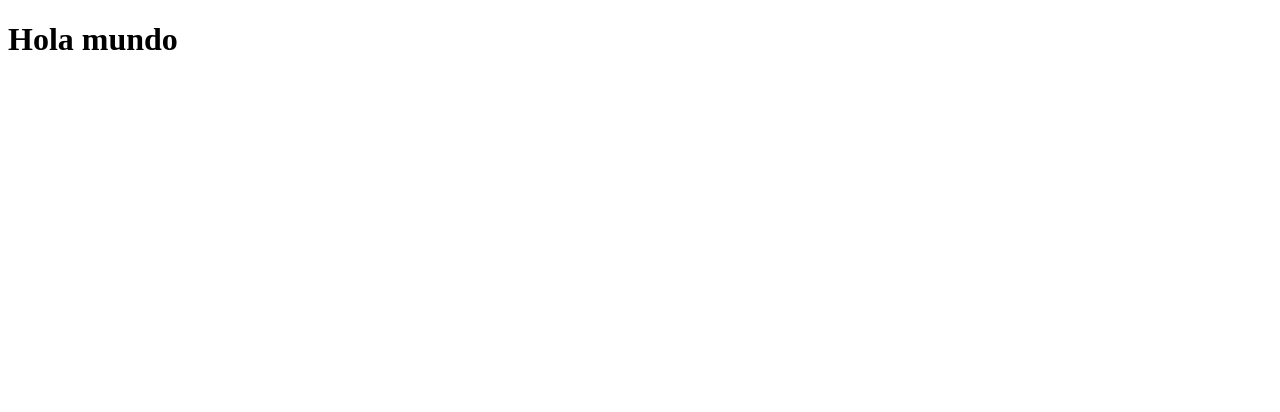
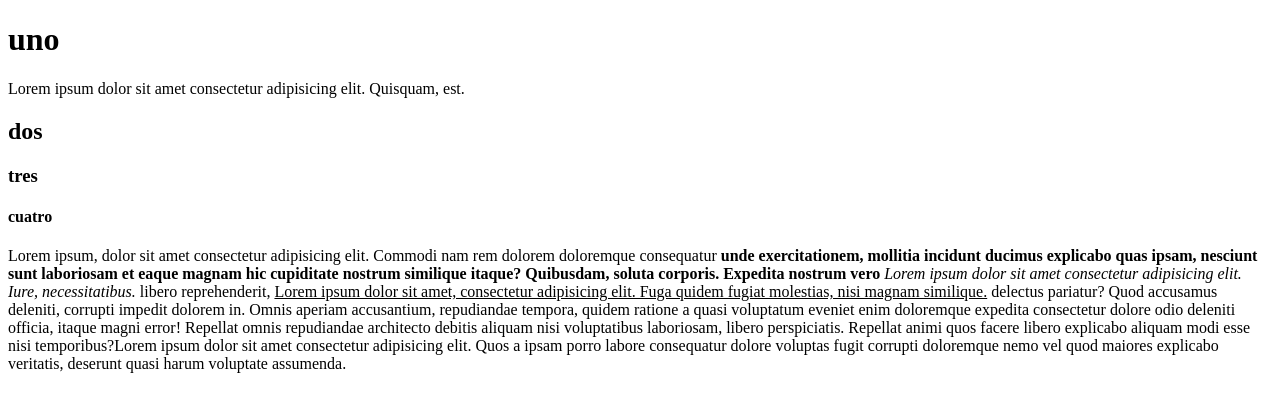
Before and after one commit to Jrgil20/Learn-web, a plain HTML site: page index.html in a window 1280 px wide. Drawn offline with Linux system fonts and the light colour scheme.

Commit message:
etiquetas basicas

```diff
--- a/index.html
+++ b/index.html
@@ -3,9 +3,18 @@
 <head>
     <meta charset="UTF-8">
     <meta name="viewport" content="width=device-width, initial-scale=1.0">
-    <title>Hola mundo</title>
+    <title>etiquetas</title>
 </head>
 <body>
-    <h1> Hola mundo </h1>
+    <h1>uno</h1>
+    <p>Lorem ipsum dolor sit amet consectetur adipisicing elit. Quisquam, est.</p>
+    <h2>dos</h2>
+    <h3>tres</h3>
+    <h4>cuatro</h4>
+    <p>Lorem ipsum, dolor sit amet consectetur adipisicing elit. Commodi nam rem dolorem doloremque consequatur
+    <b>unde exercitationem, mollitia incidunt ducimus explicabo quas ipsam, nesciunt sunt laboriosam et eaque </b> <strong>magnam hic cupiditate nostrum similique itaque? Quibusdam, soluta corporis. Expedita nostrum vero</strong>  <i>Lorem ipsum dolor sit amet consectetur adipisicing elit. Iure, necessitatibus.</i> libero reprehenderit,
+    <u>Lorem ipsum dolor sit amet, consectetur adipisicing elit. Fuga quidem fugiat molestias, nisi magnam similique.</u> delectus pariatur? Quod accusamus deleniti, corrupti impedit dolorem in. Omnis aperiam accusantium, repudiandae tempora, quidem ratione a quasi voluptatum eveniet enim doloremque expedita consectetur dolore odio deleniti officia, itaque magni error! Repellat omnis repudiandae architecto debitis aliquam nisi voluptatibus laboriosam, libero perspiciatis. Repellat animi quos facere libero explicabo aliquam modi esse nisi temporibus?Lorem ipsum dolor  sit amet consectetur adipisicing elit. Quos a ipsam porro labore consequatur dolore voluptas fugit corrupti doloremque nemo vel quod maiores explicabo veritatis, deserunt quasi harum voluptate assumenda.</p>
+
+
 </body>
 </html>
```
